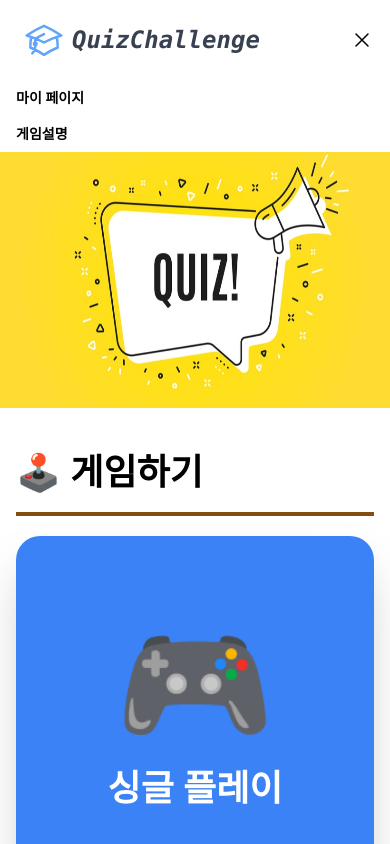
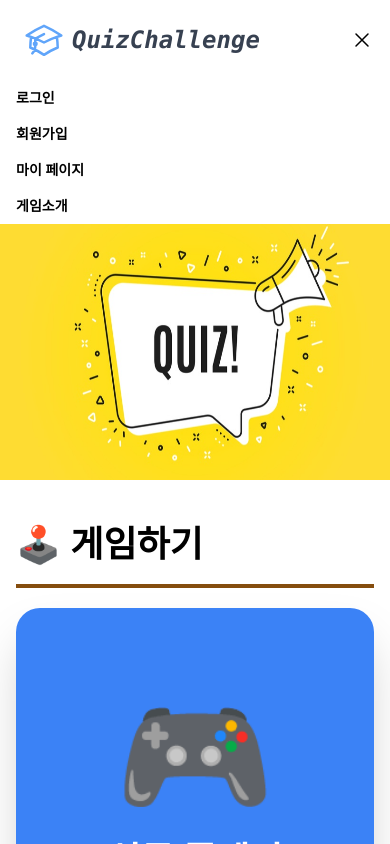
Before and after one commit to 0320kangk/quiz_challenge_front, a Vue app: page / in a window 390 px wide. Both pictures are taken after a click on the element 362 px from the left and 40 px from the top of the page. Shown: the top 844 px of the page. Built offline with nearby package versions, Linux system fonts and the light colour scheme.

Commit message:
md 이하 화면 크기에서도 로그인 로그아웃 이름 볼 수 있게 변경

```diff
--- a/src/components/layout/Header.vue
+++ b/src/components/layout/Header.vue
@@ -113,6 +113,32 @@
       </div>
     </div>
     <div :class="['md:hidden', { hidden: !menu_toggle }]">
+      <router-link
+        v-if="getMember === null || getMember === ''"
+        to="/login"
+        class="font-bold block py-2 px-4 text-sm hover:bg-gray-200"
+      >
+        로그인
+      </router-link>
+      <div v-else class="font-bold block py-2 px-4 text-sm hover:bg-gray-200">
+        {{ getMember.name }}
+      </div>
+      <router-link
+        v-if="getMember === null || getMember === ''"
+        to="/join"
+        class="font-bold block py-2 px-4 text-sm hover:bg-gray-200"
+      >
+        회원가입
+      </router-link>
+      <router-link
+        v-else
+        to="/"
+        @click="logout"
+        class="font-bold block py-2 px-4 text-sm hover:bg-gray-200"
+      >
+        로그아웃
+      </router-link>
+
       <a
         href="#"
         @click="change_menu_toggle_state"
@@ -125,7 +151,7 @@
         @click="change_menu_toggle_state"
         class="font-bold block py-2 px-4 text-sm hover:bg-gray-200"
       >
-        게임설명
+        게임소개
       </a>
     </div>
   </nav>
@@ -146,8 +172,8 @@ export default {
   },
 
   methods: {
-    checkAuth(){
-        this.$store.dispatch("checkAuth");
+    checkAuth() {
+      this.$store.dispatch("checkAuth");
     },
     logout() {
       this.$store.dispatch("logout");
```
